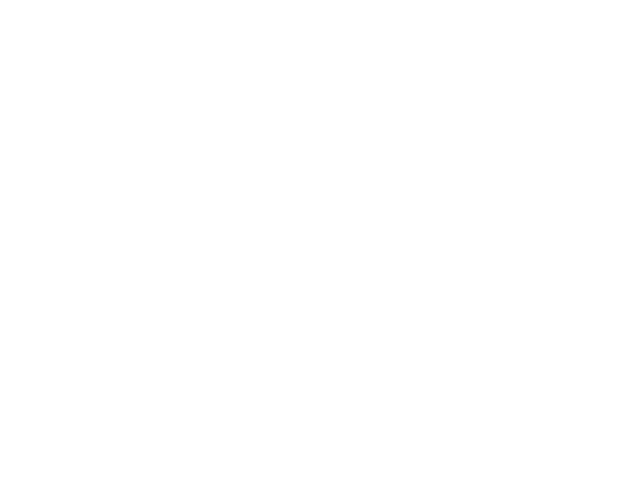
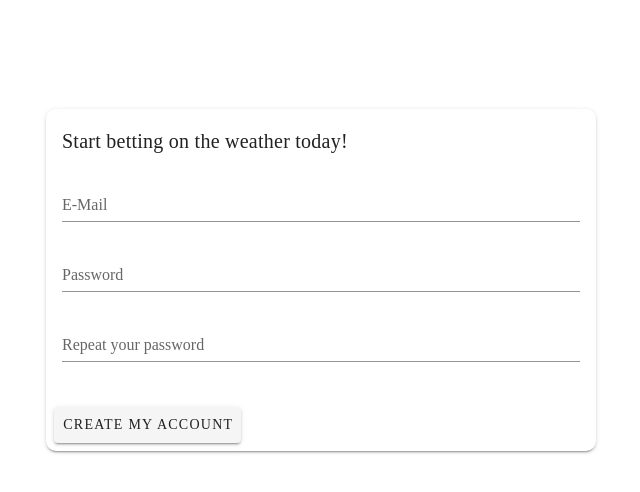
Before and after one commit to 0xProtocol/weatherwetten.nuxt, a Nuxt app: page /SignUp in a window 1280 px wide. Before the commit this address had no page. Shown: the top 492 px of the page, without its empty margins (319-959 px from the left). Built offline with nearby package versions, Linux system fonts and the light colour scheme.

Commit message:
basic layout for signUp page, details and input validation coming sometime soon

```diff
--- a/pages/Login.vue
+++ b/pages/Login.vue
@@ -53,6 +53,7 @@ export default {
   top: 35%;
   left: 50%;
   transform: translate(-50%, -50%);
+  border: 10px;
 
 }
 
--- /dev/null
+++ b/pages/SignUp.vue
@@ -0,0 +1,52 @@
+<template>
+
+<!--<v-app>-->
+  <v-content>
+    <v-card  width="550" id="signUp">
+      <v-card-title>Start betting on the weather today!</v-card-title>
+      <v-card-text>
+        <v-text-field label="E-Mail" clearable/>
+        <v-text-field id="pw1" type="password" label="Password"/>
+        <v-text-field id="pw2" type="password" label="Repeat your password"></v-text-field>
+      </v-card-text>
+
+
+      <v-card-actions>
+        <v-btn color="blue">Create my account</v-btn>
+      </v-card-actions>
+    </v-card>
+  </v-content>
+
+<!--</v-app>-->
+
+
+
+
+
+
+</template>
+
+<script>
+export default {
+  name: "SignUp"
+
+}
+
+
+
+
+
+</script>
+
+<style scoped>
+
+#signUp{
+  position: fixed;
+  top: 35%;
+  left: 50%;
+  transform: translate(-50%, -50%);
+  border-radius: 10px;
+}
+
+
+</style>
```
